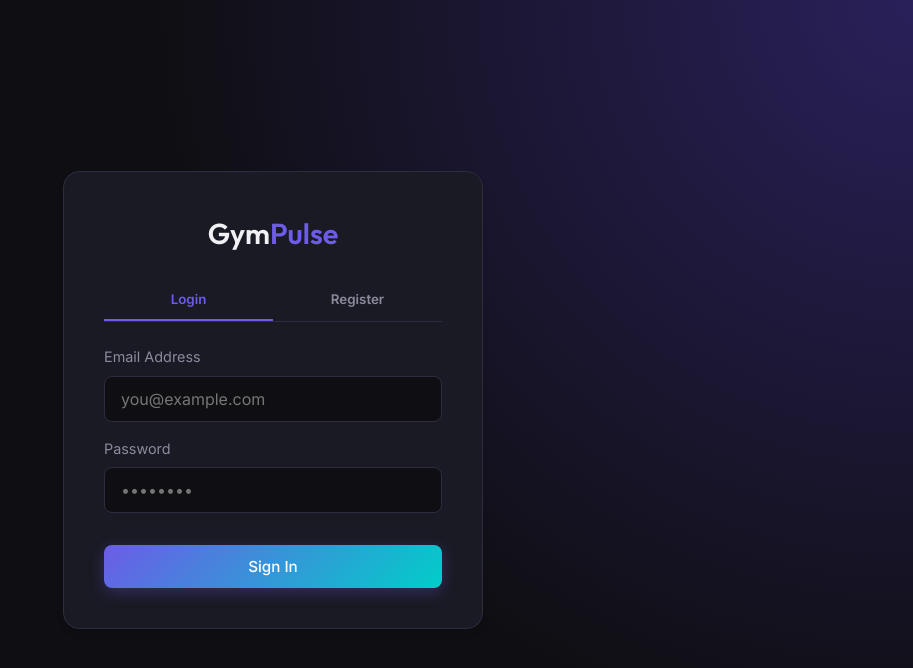
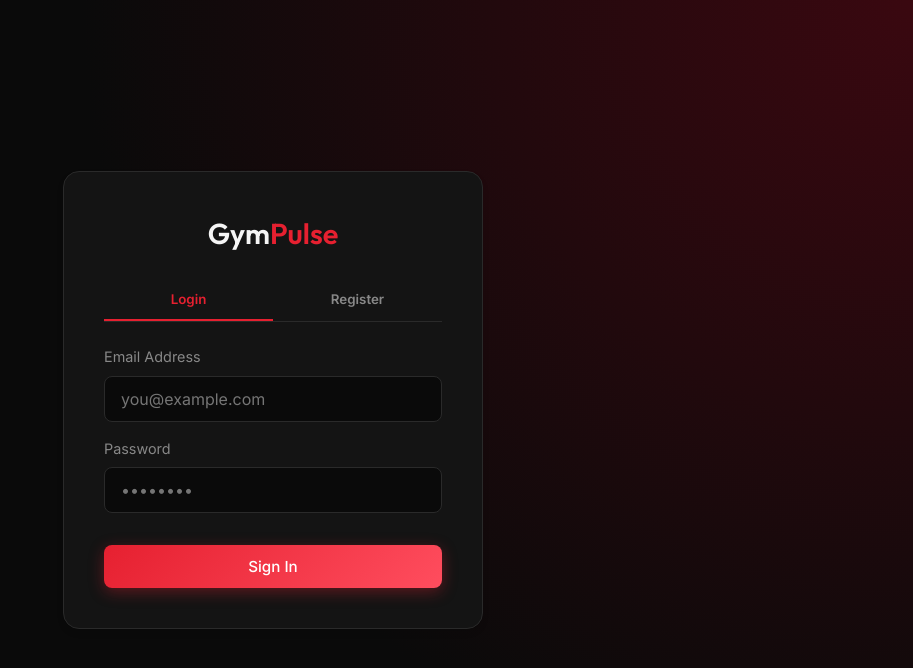
Before and after one commit to Aditya-Patiyal/GymTrack, a React (Vite) app in the folder client/: page /login in a window 1280 px wide. Shown: the top 668 px of the page, without its empty margins (367-1280 px from the left). Built offline with nearby package versions, Linux system fonts and the light colour scheme; no server answers.

Commit message:
style: switch color scheme to red/black/white theme

```diff
--- a/client/src/index.css
+++ b/client/src/index.css
@@ -1,19 +1,19 @@
 @import url('https://fonts.googleapis.com/css2?family=Inter:wght@400;500;600&family=Outfit:wght@500;600;700&display=swap');
 
 :root {
-  --bg-primary: #0f0f13;
-  --bg-secondary: #1a1a24;
-  --bg-tertiary: #252532;
-  --accent-primary: #6c5ce7;
-  --accent-primary-hover: #5a4bcf;
-  --accent-secondary: #00cec9;
-  --text-primary: #f0f0f5;
-  --text-secondary: #8b8b9e;
-  --success: #00b894;
-  --warning: #fdcb6e;
-  --danger: #e17055;
-  --inactive: #636e72;
-  --border: #2d2d3f;
+  --bg-primary: #0a0a0a;
+  --bg-secondary: #141414;
+  --bg-tertiary: #1e1e1e;
+  --accent-primary: #e62030;
+  --accent-primary-hover: #c41020;
+  --accent-secondary: #ff4d5e;
+  --text-primary: #f5f5f5;
+  --text-secondary: #888888;
+  --success: #22c55e;
+  --warning: #f59e0b;
+  --danger: #e62030;
+  --inactive: #555555;
+  --border: #2a2a2a;
   --glass: rgba(255, 255, 255, 0.03);
 }
 
@@ -96,12 +96,12 @@ input, select, textarea {
 .btn-primary {
   background: linear-gradient(135deg, var(--accent-primary), var(--accent-secondary));
   color: white;
-  box-shadow: 0 4px 15px rgba(108, 92, 231, 0.3);
+  box-shadow: 0 4px 15px rgba(230, 32, 48, 0.35);
 }
 
 .btn-primary:hover {
   transform: translateY(-2px);
-  box-shadow: 0 6px 20px rgba(108, 92, 231, 0.4);
+  box-shadow: 0 6px 20px rgba(230, 32, 48, 0.5);
 }
 
 .btn-secondary {
@@ -111,7 +111,7 @@ input, select, textarea {
 }
 
 .btn-secondary:hover {
-  background-color: #2c2c3a;
+  background-color: #282828;
 }
 
 .btn-danger {
@@ -148,7 +148,7 @@ input, select, textarea {
 
 .input-field:focus {
   border-color: var(--accent-primary);
-  box-shadow: 0 0 0 2px rgba(108, 92, 231, 0.2);
+  box-shadow: 0 0 0 2px rgba(230, 32, 48, 0.2);
 }
 
 /* Badges */
@@ -214,7 +214,7 @@ input, select, textarea {
   align-items: center;
   padding: 0 2rem;
   justify-content: space-between;
-  background-color: rgba(26, 26, 36, 0.8);
+  background-color: rgba(14, 14, 14, 0.9);
   backdrop-filter: blur(10px);
   position: sticky;
   top: 0;
@@ -270,7 +270,7 @@ tr:hover td {
   display: flex;
   align-items: center;
   justify-content: center;
-  background: radial-gradient(circle at top right, #2a205a, var(--bg-primary) 50%);
+  background: radial-gradient(circle at top right, #3a0810, var(--bg-primary) 55%);
 }
 
 .auth-card {
```
